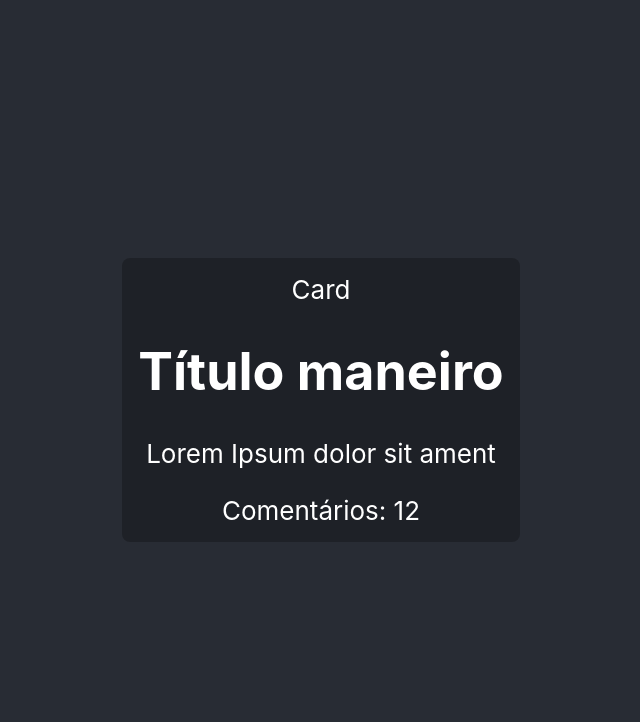
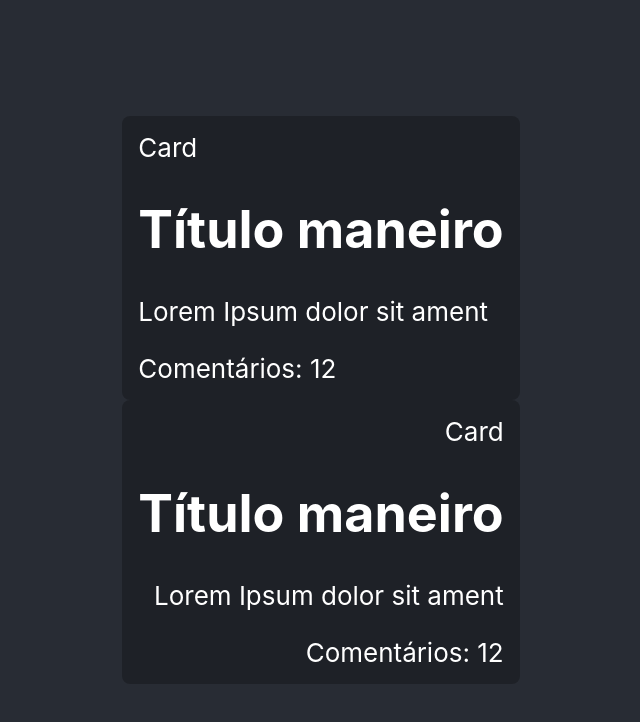
Before and after one commit to devjleonardo/react-js-app-estudo, a React (Create React App) app: page / in a window 1280 px wide. Shown: the top 722 px of the page, without its empty margins (319-959 px from the left). Built offline with nearby package versions, Linux system fonts and the light colour scheme; the HTML template or start-up script is replaced by a standard one.

Commit message:
Estilizando componentes com CSS (de forma dinâmica)

```diff
--- a/src/App.tsx
+++ b/src/App.tsx
@@ -12,7 +12,10 @@
   return (
     <div className="App">
       <header className="App-header">
-        <Card title="Card">
+        <Card align="left" title="Card">
+          <Post post={post} totalComments={12} />
+        </Card>
+        <Card align="right" title="Card">
           <Post post={post} totalComments={12} />
         </Card>
       </header>
--- /dev/null
+++ b/src/components/Card.css
@@ -0,0 +1,13 @@
+.Card {
+    background-color: rgba(0,0,0,.25);
+    border-radius: 8px;
+    padding: 16px;
+}
+
+.Card.left {
+    text-align: left;
+}
+
+.Card.right {
+    text-align: right;
+}
--- a/src/components/Card.tsx
+++ b/src/components/Card.tsx
@@ -1,18 +1,14 @@
 import { PropsWithChildren } from "react";
+import "./Card.css";
 
 type CardProps = PropsWithChildren<{
   title: string;
+  align?: "center" | "left" | "right";
 }>;
 
 export default function Card(props: CardProps) {
   return (
-    <div
-      style={{
-        background: "rgba(0,0,0,.25)",
-        borderRadius: 8,
-        padding: 16,
-      }}
-    >
+    <div className={`Card ${props.align || "center"}`}>
       <div>{props.title}</div>
       {props.children}
     </div>
```
